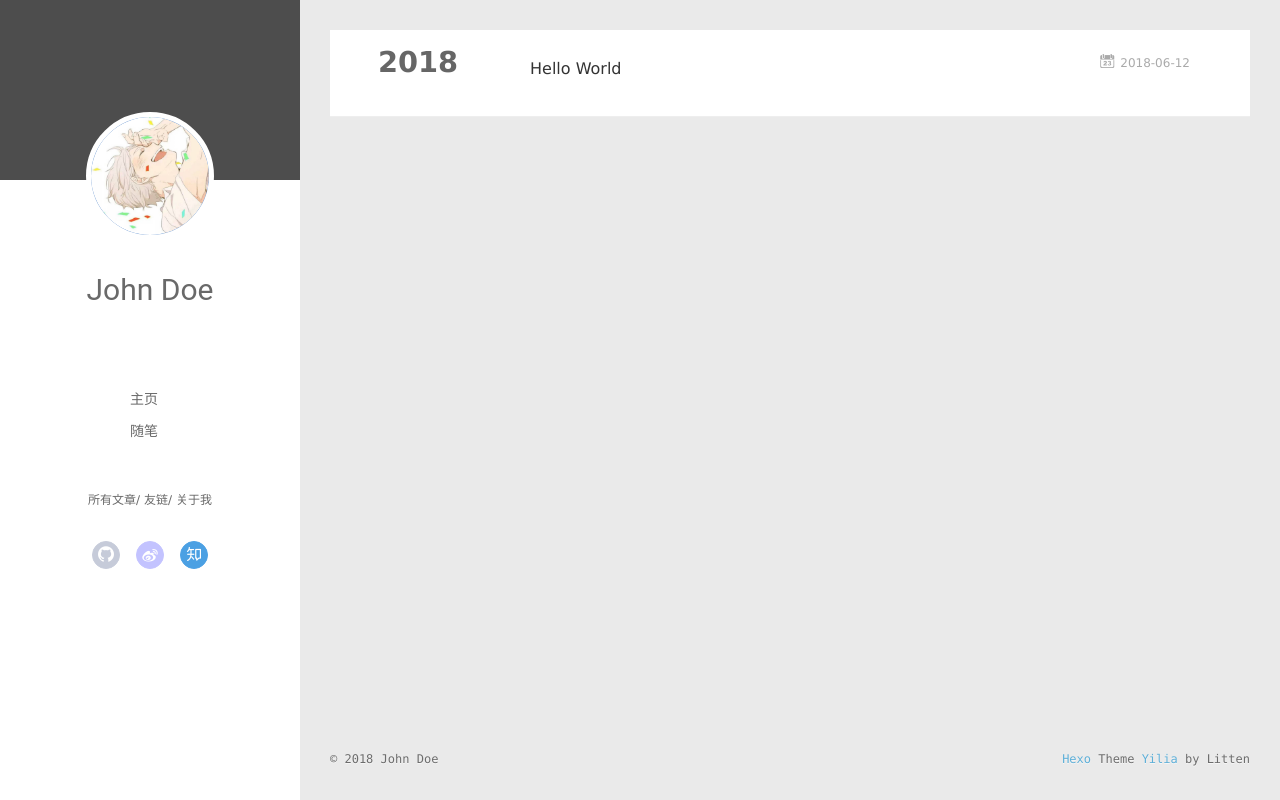
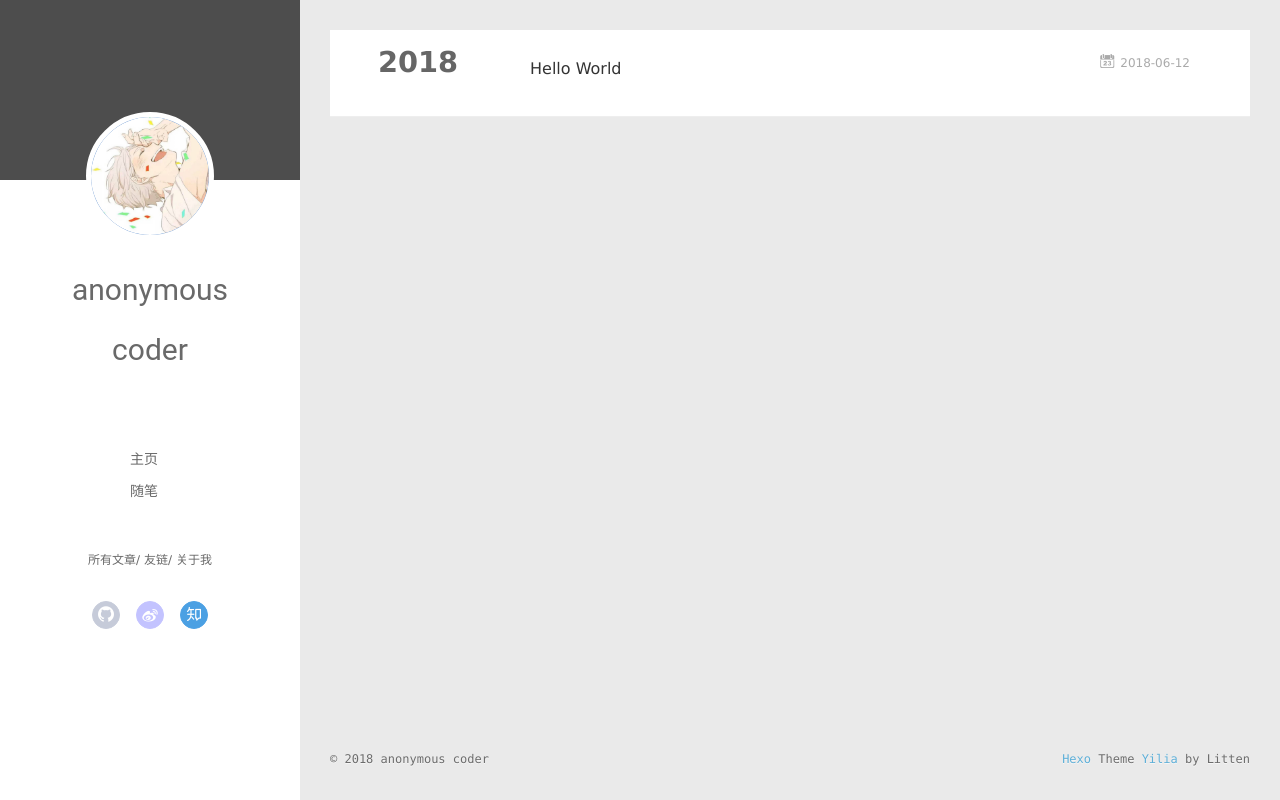
Before and after one commit to shen-lan/shen-lan.github.io, a plain HTML site: page archives/index.html in a window 1280 px wide. Drawn offline with Linux system fonts and the light colour scheme; files whose address does not match are found by name.

Commit message:
提交文件
测试测试

```diff
--- a/archives/index.html
+++ b/archives/index.html
@@ -5,12 +5,12 @@
 
   <meta name="renderer" content="webkit">
   <meta http-equiv="X-UA-Compatible" content="IE=edge" >
-  <link rel="dns-prefetch" href="http://yoursite.com">
+  <link rel="dns-prefetch" href="//http://shen-lan.top">
   <title>Archives | Hexo</title>
   <meta name="viewport" content="width=device-width, initial-scale=1, maximum-scale=1">
   <meta property="og:type" content="website">
 <meta property="og:title" content="Hexo">
-<meta property="og:url" content="http://yoursite.com/archives/index.html">
+<meta property="og:url" content="//http://shen-lan.top/archives/index.html">
 <meta property="og:site_name" content="Hexo">
 <meta property="og:locale" content="default">
 <meta name="twitter:card" content="summary">
@@ -46,7 +46,7 @@
 			<img src="./source/assets/avant.jpg" class="js-avatar">
 		</a>
 		<hgroup>
-		  <h1 class="header-author"><a href="/">John Doe</a></h1>
+		  <h1 class="header-author"><a href="/">anonymous coder</a></h1>
 		</hgroup>
 
 
@@ -102,7 +102,7 @@
 				<img src="./source/assets/avant.jpg" class="js-avatar">
 			</div>
 			<hgroup>
-			  <h1 class="header-author js-header-author">John Doe</h1>
+			  <h1 class="header-author js-header-author">anonymous coder</h1>
 			</hgroup>
 
 
@@ -198,7 +198,7 @@
   <div class="outer">
     <div id="footer-info">
     	<div class="footer-left">
-    		&copy; 2018 John Doe
+    		&copy; 2018 anonymous coder
     	</div>
       	<div class="footer-right">
       		<a href="http://hexo.io/" target="_blank">Hexo</a>  Theme <a href="https://github.com/litten/hexo-theme-yilia" target="_blank">Yilia</a> by Litten
```
Also changed, not shown: 2018/06/12/hello-world/index.html (+6 -6 lines), archives/2018/06/index.html (+5 -5 lines), archives/2018/index.html (+5 -5 lines), index.html (+5 -5 lines).
